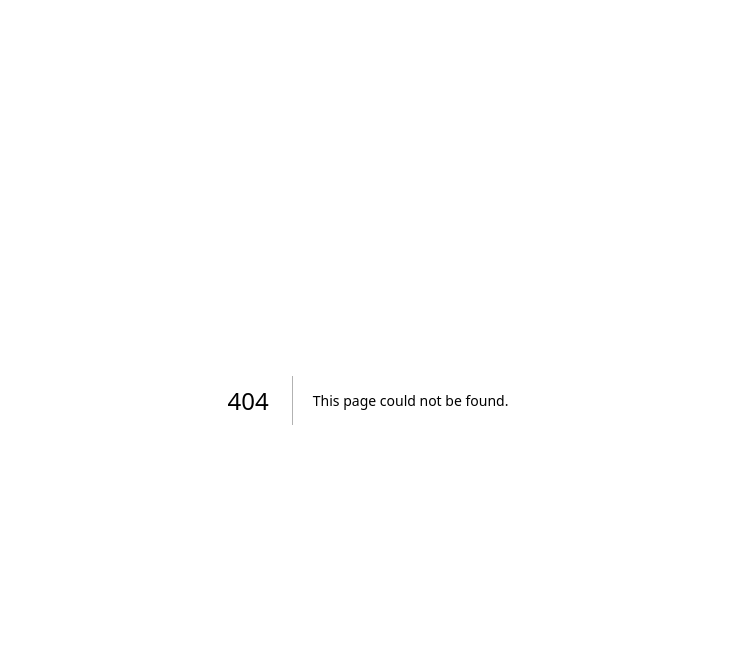
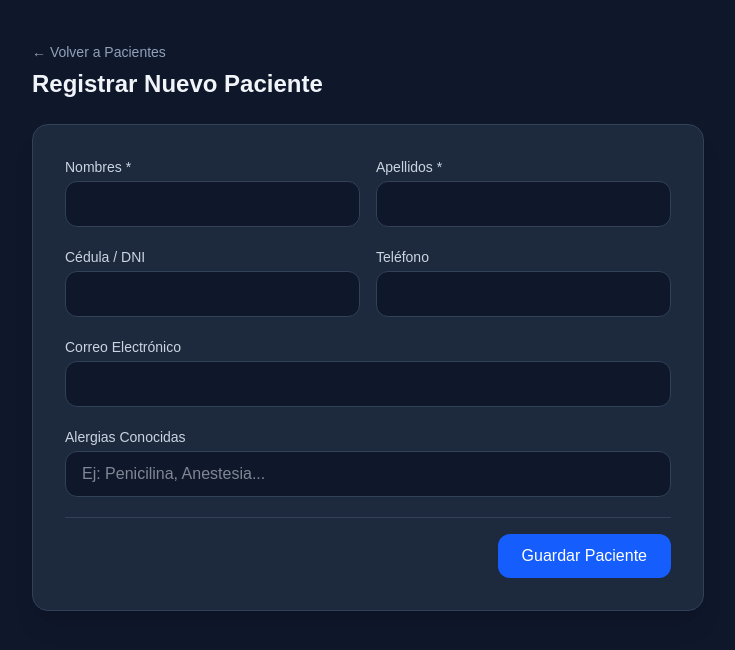
Before and after one commit to a-alvia-dev/clinident_indacochea_sistema_gestor_tesis, a Next.js app: page /pacientes/nuevo in a window 1280 px wide. Before the commit this address had no page. Shown: the top 650 px of the page, without its empty margins (272-1007 px from the left). Built offline with nearby package versions, Linux system fonts and the light colour scheme.

Commit message:
feat: modulo de pacientes listo

```diff
--- /dev/null
+++ b/src/app/pacientes/actions.ts
@@ -0,0 +1,56 @@
+'use server';
+
+import { createClient } from '../../lib/supabase/server';
+import { revalidatePath } from 'next/cache';
+
+export async function obtenerPacientes(busqueda?: string) {
+  const supabase = await createClient();
+
+  let query = supabase
+    .from('pacientes')
+    .select('*')
+    .order('created_at', { ascending: false });
+
+  if (busqueda && busqueda.trim() !== '') {
+    query = query.or(
+      `nombres.ilike.%${busqueda}%,apellidos.ilike.%${busqueda}%,cedula.ilike.%${busqueda}%`
+    );
+  }
+
+  const { data, error } = await query;
+
+  if (error) {
+    console.error('Error al obtener pacientes:', error);
+    return [];
+  }
+
+  return data;
+}
+
+export async function crearPacienteAction(formData: FormData) {
+  const supabase = await createClient();
+
+  // Solo enviamos los campos que existen directamente en la tabla 'pacientes'
+  const pacienteData = {
+    nombres: formData.get('nombres') as string,
+    apellidos: formData.get('apellidos') as string,
+    cedula: (formData.get('cedula') as string) || null,
+    telefono: (formData.get('telefono') as string) || null,
+    email: (formData.get('email') as string) || null,
+    fecha_nacimiento: (formData.get('fecha_nacimiento') as string) || '2000-01-01',
+  };
+
+  const { data, error } = await supabase
+    .from('pacientes')
+    .insert([pacienteData])
+    .select()
+    .single();
+
+  if (error) {
+    console.error('Error al insertar paciente:', error);
+    return { success: false, error: `Error Supabase: ${error.message}` };
+  }
+
+  revalidatePath('/pacientes');
+  return { success: true, pacienteId: data.id };
+}
--- /dev/null
+++ b/src/app/pacientes/nuevo/page.tsx
@@ -0,0 +1,122 @@
+'use client';
+
+import { useState, useTransition } from 'react';
+import { useRouter } from 'next/navigation';
+import Link from 'next/link';
+import { crearPacienteAction } from '../actions';
+
+export default function NuevoPacientePage() {
+  const router = useRouter();
+  const [isPending, startTransition] = useTransition();
+  const [errorMsg, setErrorMsg] = useState<string | null>(null);
+
+  const handleSubmit = (e: React.FormEvent<HTMLFormElement>) => {
+    e.preventDefault();
+    setErrorMsg(null);
+
+    const formData = new FormData(e.currentTarget);
+
+    startTransition(async () => {
+      const res = await crearPacienteAction(formData);
+      if (res.success) {
+        router.push(`/pacientes`);
+      } else {
+        setErrorMsg(res.error || 'Error al guardar el paciente.');
+      }
+    });
+  };
+
+  return (
+    <div className="min-h-screen bg-slate-900 text-slate-100 p-6 md:p-10">
+      <div className="max-w-2xl mx-auto space-y-6">
+
+        <div>
+          <Link href="/pacientes" className="text-slate-400 hover:text-slate-200 text-sm">
+            ← Volver a Pacientes
+          </Link>
+          <h1 className="text-2xl font-bold text-slate-100 mt-1">Registrar Nuevo Paciente</h1>
+        </div>
+
+        {errorMsg && (
+          <div className="p-4 bg-red-500/10 border border-red-500/50 rounded-xl text-red-400 text-sm">
+            {errorMsg}
+          </div>
+        )}
+
+        <form onSubmit={handleSubmit} className="bg-slate-800 p-6 md:p-8 rounded-2xl border border-slate-700 shadow-xl space-y-5">
+
+          <div className="grid grid-cols-1 md:grid-cols-2 gap-4">
+            <div>
+              <label className="block text-sm font-medium text-slate-300 mb-1">Nombres *</label>
+              <input
+                type="text"
+                name="nombres"
+                required
+                className="w-full px-4 py-2.5 bg-slate-900 border border-slate-700 rounded-xl text-slate-100 focus:outline-none focus:border-blue-500"
+              />
+            </div>
+            <div>
+              <label className="block text-sm font-medium text-slate-300 mb-1">Apellidos *</label>
+              <input
+                type="text"
+                name="apellidos"
+                required
+                className="w-full px-4 py-2.5 bg-slate-900 border border-slate-700 rounded-xl text-slate-100 focus:outline-none focus:border-blue-500"
+              />
+            </div>
+          </div>
+
+          <div className="grid grid-cols-1 md:grid-cols-2 gap-4">
+            <div>
+              <label className="block text-sm font-medium text-slate-300 mb-1">Cédula / DNI</label>
+              <input
+                type="text"
+                name="cedula"
+                className="w-full px-4 py-2.5 bg-slate-900 border border-slate-700 rounded-xl text-slate-100 focus:outline-none focus:border-blue-500"
+              />
+            </div>
+            <div>
+              <label className="block text-sm font-medium text-slate-300 mb-1">Teléfono</label>
+              <input
+                type="text"
+                name="telefono"
+                className="w-full px-4 py-2.5 bg-slate-900 border border-slate-700 rounded-xl text-slate-100 focus:outline-none focus:border-blue-500"
+              />
+            </div>
+          </div>
+
+          <div>
+            <label className="block text-sm font-medium text-slate-300 mb-1">Correo Electrónico</label>
+            <input
+              type="email"
+              name="email"
+              className="w-full px-4 py-2.5 bg-slate-900 border border-slate-700 rounded-xl text-slate-100 focus:outline-none focus:border-blue-500"
+            />
+          </div>
+
+          <div>
+            <label className="block text-sm font-medium text-slate-300 mb-1">Alergias Conocidas</label>
+            <input
+              type="text"
+              name="alergias"
+              placeholder="Ej: Penicilina, Anestesia..."
+              className="w-full px-4 py-2.5 bg-slate-900 border border-slate-700 rounded-xl text-slate-100 focus:outline-none focus:border-blue-500"
+            />
+          </div>
+
+          <div className="flex justify-end gap-3 pt-4 border-t border-slate-700">
+            <button
+              type="submit"
+              disabled={isPending}
+              className="px-6 py-2.5 bg-blue-600 hover:bg-blue-500 font-medium rounded-xl text-white transition-colors disabled:opacity-50"
+            >
+              {isPending ? 'Guardando...' : 'Guardar Paciente'}
+            </button>
+          </div>
+
+        </form>
+
+      </div>
+    </div>
+  );
+}
--- /dev/null
+++ b/src/app/pacientes/page.tsx
@@ -0,0 +1,85 @@
+import Link from 'next/link';
+import { obtenerPacientes } from './actions';
+
+export default async function PacientesPage({
+  searchParams,
+}: {
+  searchParams: Promise<{ q?: string }>;
+}) {
+  const params = await searchParams;
+  const busqueda = params?.q || '';
+  const pacientes = await obtenerPacientes(busqueda);
+
+  return (
+    <div className="min-h-screen bg-slate-900 text-slate-100 p-6 md:p-10 space-y-6">
+
+      {/* Encabezado */}
+      <div className="flex flex-col md:flex-row md:items-center justify-between gap-4 border-b border-slate-800 pb-5">
+        <div>
+          <h1 className="text-2xl font-bold text-slate-100">Gestión de Pacientes</h1>
+          <p className="text-slate-400 text-sm">Administra y consulta las historias clínicas de Clinident.</p>
+        </div>
+        <Link
+          href="/pacientes/nuevo"
+          className="inline-flex items-center justify-center px-4 py-2.5 bg-blue-600 hover:bg-blue-500 text-white font-medium rounded-xl transition-colors shadow-lg shadow-blue-900/20"
+        >
+          + Nuevo Paciente
+        </Link>
+      </div>
+
+      {/* Buscador */}
+      <form method="GET" className="max-w-md">
+        <input
+          type="text"
+          name="q"
+          defaultValue={busqueda}
+          placeholder="Buscar por nombre, apellido o cédula..."
+          className="w-full px-4 py-2.5 bg-slate-800 border border-slate-700 rounded-xl text-slate-100 placeholder-slate-500 focus:outline-none focus:border-blue-500 transition-colors"
+        />
+      </form>
+
+      {/* Tabla de Pacientes */}
+      <div className="bg-slate-800 rounded-2xl border border-slate-700/60 overflow-hidden shadow-xl">
+        {pacientes.length === 0 ? (
+          <div className="p-10 text-center text-slate-400">
+            <p className="text-lg font-medium">No se encontraron pacientes registrados.</p>
+            <p className="text-sm mt-1">Haz clic en "+ Nuevo Paciente" para añadir el primero.</p>
+          </div>
+        ) : (
+          <div className="overflow-x-auto">
+            <table className="w-full text-left text-sm text-slate-300">
+              <thead className="bg-slate-900/50 text-slate-400 font-semibold border-b border-slate-700">
+                <tr>
+                  <th className="p-4">Paciente</th>
+                  <th className="p-4">Cédula</th>
+                  <th className="p-4">Teléfono</th>
+                  <th className="p-4">Acción</th>
+                </tr>
+              </thead>
+              <tbody className="divide-y divide-slate-700/50">
+                {pacientes.map((p: any) => (
+                  <tr key={p.id} className="hover:bg-slate-700/30 transition-colors">
+                    <td className="p-4 font-medium text-slate-100">
+                      {p.nombres} {p.apellidos}
+                    </td>
+                    <td className="p-4 text-slate-400">{p.cedula || 'N/A'}</td>
+                    <td className="p-4 text-slate-400">{p.telefono || 'N/A'}</td>
+                    <td className="p-4">
+                      <Link
+                        href={`/pacientes/${p.id}`}
+                        className="text-blue-400 hover:text-blue-300 font-medium text-xs bg-blue-500/10 border border-blue-500/20 px-3 py-1.5 rounded-lg transition-colors inline-block"
+                      >
+                        Ver Historia Clínica →
+                      </Link>
+                    </td>
+                  </tr>
+                ))}
+              </tbody>
+            </table>
+          </div>
+        )}
+      </div>
+
+    </div>
+  );
+}
```
